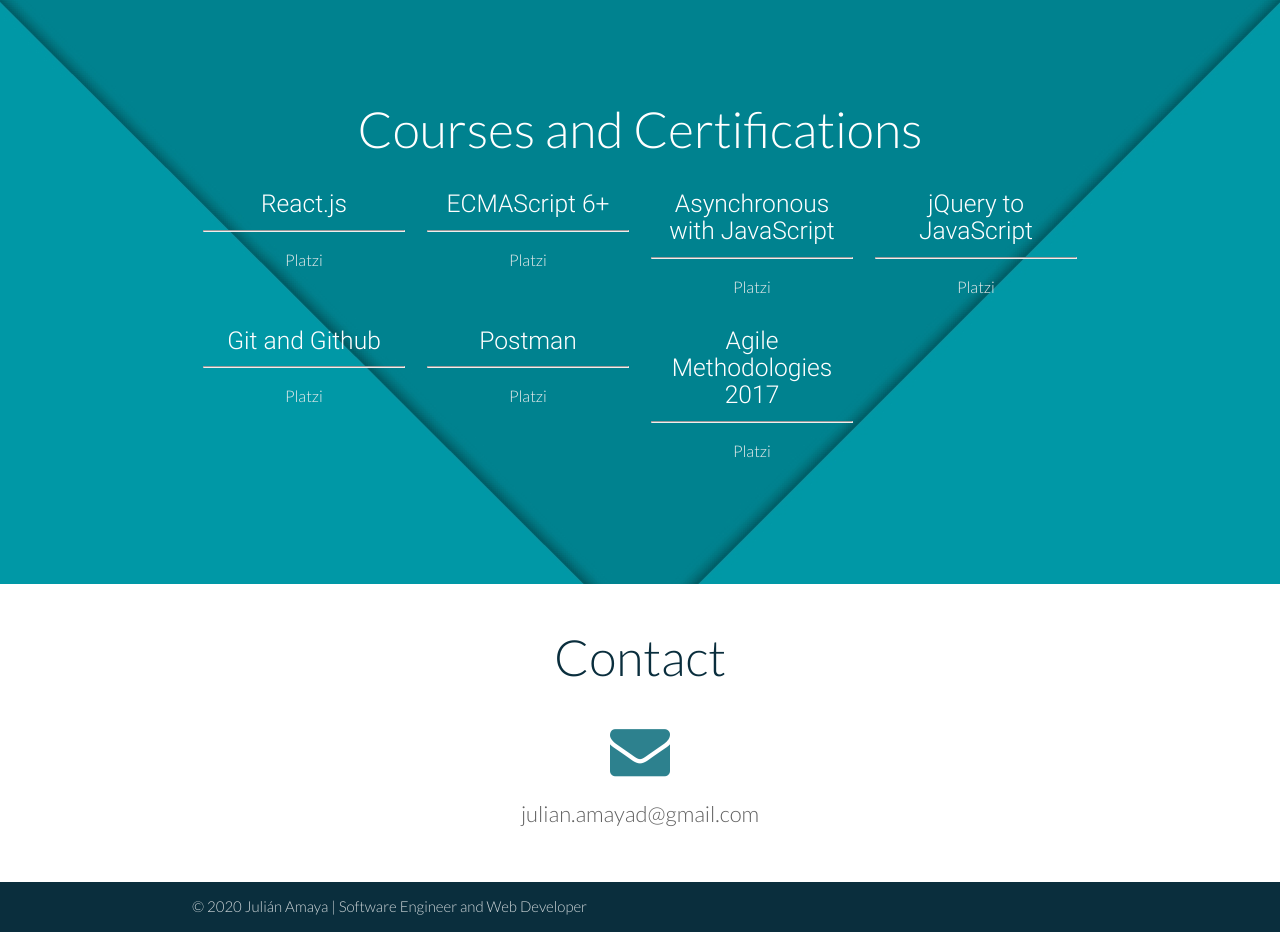
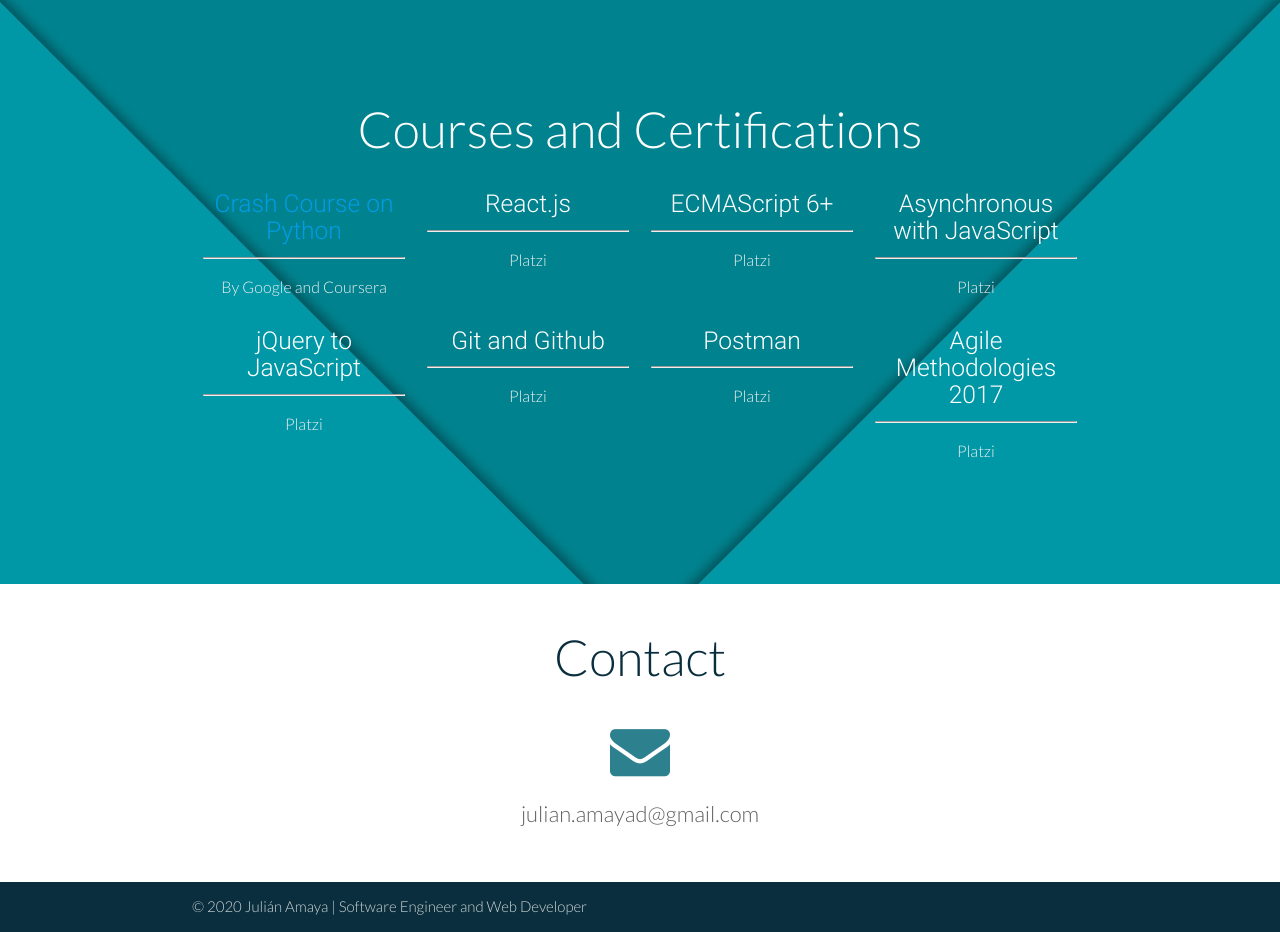
Before and after one commit to amayadiaz/portfolio, a plain HTML site: page index.html in a window 1280 px wide. Shown: the part 3114-4046 px from the top of the page. Drawn offline with nearby package versions, Linux system fonts and the light colour scheme.

Commit message:
Add Python Certification

```diff
--- a/index.html
+++ b/index.html
@@ -239,6 +239,12 @@
         <h2 class="center">Courses and Certifications</h2>
         <div class="row container center">
           <div class="col m3 foo">
+            <h5 class="center"><a href="https://www.coursera.org/account/accomplishments/verify/MD76LP2UGLFG">Crash Course on Python</a>
+              <hr>
+            </h5>
+            <p>By Google and Coursera</p>
+          </div>
+          <div class="col m3 foo">
             <h5 class="center"><a href="https://platzi.com/@amayadiaz/curso/1548-react/diploma/detalle/" target="_blank" style="text-decoration: none; color: white;">React.js</a>
               <hr>
             </h5>
```
